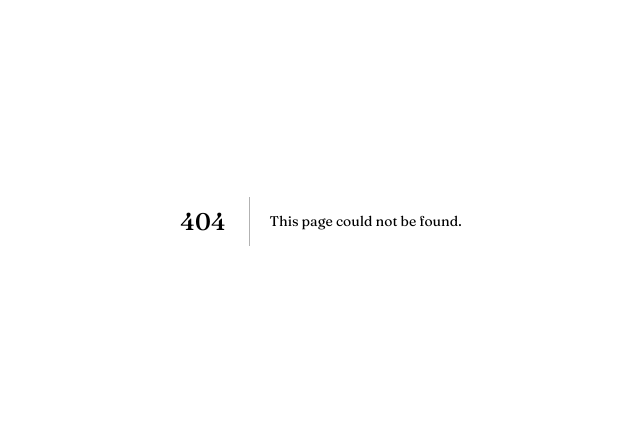
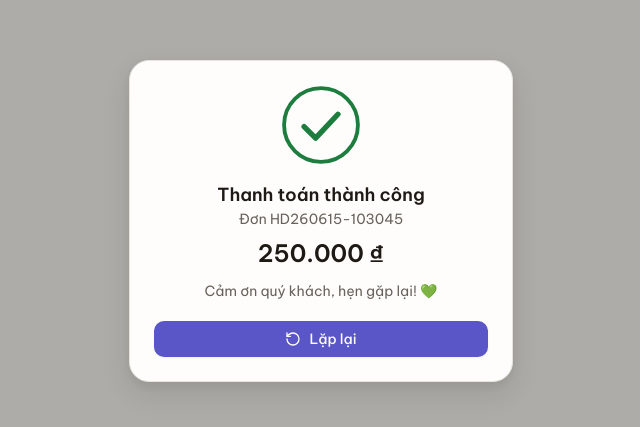
Before and after one commit to rinrinx28/rin-saas, a Next.js app: page /preview/success in a window 1280 px wide. Before the commit this address had no page. Shown: the part 179-606 px from the top of the page, without its empty margins (319-959 px from the left). Built offline with nearby package versions, Linux system fonts and the light colour scheme.

Commit message:
chore(preview): trang xem trước hiệu ứng thanh toán thành công + nút Lặp lại
- /preview/success: auto-hiện dialog thành công để kiểm tra animation
  (vẽ dấu tích + pháo giấy); nút Lặp lại remount để chạy lại

```diff
--- /dev/null
+++ b/app/preview/success/page.tsx
@@ -0,0 +1,31 @@
+"use client";
+
+import { RotateCcw } from "lucide-react";
+import { useState } from "react";
+import { SuccessCheck } from "@/components/pos/success-check";
+import { Button } from "@/components/ui/button";
+import { formatVnd } from "@/lib/utils";
+
+// Trang xem trước hiệu ứng "Thanh toán thành công" — bấm Lặp lại để chạy lại.
+export default function SuccessPreviewPage() {
+  const [run, setRun] = useState(0);
+
+  return (
+    <div className="grid min-h-dvh place-items-center bg-[oklch(22%_0.01_80/.35)] p-6">
+      {/* key={run} remount toàn bộ card → vẽ lại dấu tích + bắn pháo giấy + pop-in */}
+      <div
+        key={run}
+        className="w-full max-w-sm overflow-hidden rounded-xl border border-border bg-surface p-6 text-center shadow-lg animate-[pop-in_0.3s_cubic-bezier(0.16,1,0.3,1)]"
+      >
+        <SuccessCheck />
+        <p className="mt-4 text-lg font-semibold">Thanh toán thành công</p>
+        <p className="text-sm text-fg-muted">Đơn HD260615-103045</p>
+        <p className="tnum mt-2 text-2xl font-semibold">{formatVnd(250000)}</p>
+        <p className="mt-3 text-sm text-fg-muted">Cảm ơn quý khách, hẹn gặp lại! 💚</p>
+        <Button className="mt-5 w-full" onClick={() => setRun((n) => n + 1)}>
+          <RotateCcw className="size-4" /> Lặp lại
+        </Button>
+      </div>
+    </div>
+  );
+}
```
